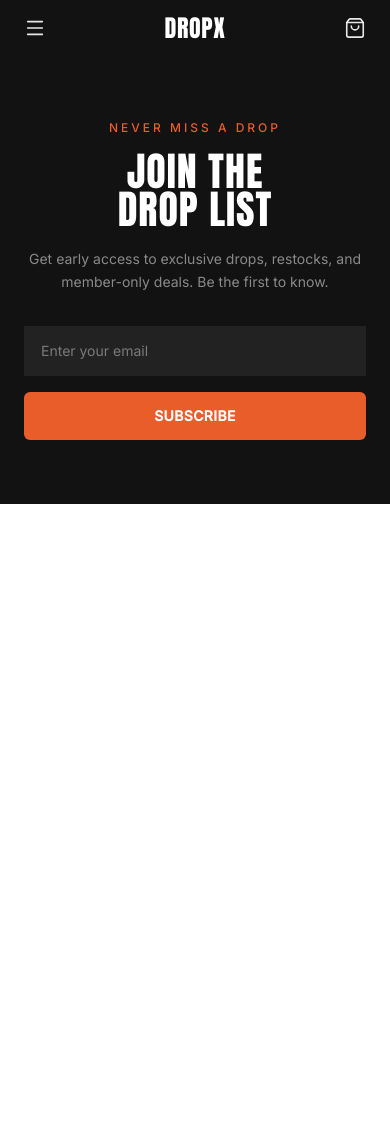
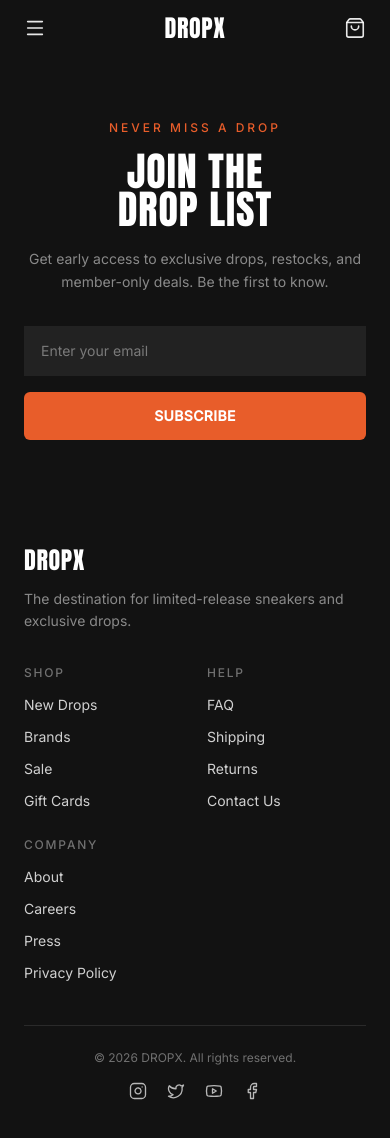
Before and after one commit to ep1cvoice/dropx-store, a Next.js app: page / in a window 390 px wide. Before the commit the page ends 844 px from the top, so only its background shows below. Built offline with nearby package versions, Linux system fonts and the light colour scheme.

Commit message:
footer on all devices ui

```diff
--- a/src/components/footer/Footer.tsx
+++ b/src/components/footer/Footer.tsx
@@ -8,9 +8,73 @@
 
 export default function Footer() {
   return (
-    <footer className="hidden bg-[#121212] text-white lg:block">
-      <div className="mx-auto max-w-7xl px-6 py-16 lg:px-10">
-        <div className="flex justify-between gap-16">
+    <footer className="bg-[#121212] text-white">
+      <div className="mx-auto max-w-7xl px-6 py-10 md:py-14 lg:px-10 lg:py-16">
+
+        {/* ── Mobile: logo + description + socials ── */}
+        <div className="lg:hidden">
+          <span
+            className={`${anton.className} block text-2xl uppercase tracking-wide md:text-[28px]`}
+          >
+            DROPX
+          </span>
+          <p
+            className={`${inter.className} mt-3 max-w-xs text-sm leading-relaxed text-white/50`}
+          >
+            {footerDescription}
+          </p>
+
+          {/* Columns: 3 columns on tablet, hidden on mobile */}
+          <div className="mt-10 hidden grid-cols-3 gap-8 md:grid">
+            {footerColumns.map((column) => (
+              <div key={column.title}>
+                <span
+                  className={`${inter.className} block text-xs font-medium uppercase tracking-[0.15em] text-white/40`}
+                >
+                  {column.title}
+                </span>
+                <ul className="mt-4 space-y-2.5">
+                  {column.links.map((link) => (
+                    <li key={link.label}>
+                      <span
+                        className={`${inter.className} text-sm text-white/80`}
+                      >
+                        {link.label}
+                      </span>
+                    </li>
+                  ))}
+                </ul>
+              </div>
+            ))}
+          </div>
+
+          {/* Mobile: compact 2-col link grid */}
+          <div className="mt-8 grid grid-cols-2 gap-x-6 gap-y-6 md:hidden">
+            {footerColumns.map((column) => (
+              <div key={column.title}>
+                <span
+                  className={`${inter.className} block text-xs font-medium uppercase tracking-[0.15em] text-white/40`}
+                >
+                  {column.title}
+                </span>
+                <ul className="mt-3 space-y-2">
+                  {column.links.map((link) => (
+                    <li key={link.label}>
+                      <span
+                        className={`${inter.className} text-sm text-white/80`}
+                      >
+                        {link.label}
+                      </span>
+                    </li>
+                  ))}
+                </ul>
+              </div>
+            ))}
+          </div>
+        </div>
+
+        {/* ── Desktop: original layout ── */}
+        <div className="hidden lg:flex lg:justify-between lg:gap-16">
           <div className="max-w-xs shrink-0">
             <span
               className={`${anton.className} block text-[32px] uppercase tracking-wide`}
@@ -48,14 +112,12 @@
           </div>
         </div>
 
-        <div className="mt-14 border-t border-white/10 pt-8">
-          <div className="flex items-center justify-between">
-            <span
-              className={`${inter.className} text-sm text-white/40`}
-            >
+        {/* ── Bottom bar: all breakpoints ── */}
+        <div className="mt-10 border-t border-white/10 pt-6 md:mt-12 lg:mt-14 lg:pt-8">
+          <div className="flex flex-col items-center gap-4 sm:flex-row sm:justify-between">
+            <span className={`${inter.className} text-xs text-white/40 md:text-sm`}>
               {footerCopyright}
             </span>
-
             <div className="flex items-center gap-5">
               {socialIcons.map(({ label, icon: Icon }) => (
                 <span key={label} aria-label={label} className="text-white/70">
@@ -65,6 +127,7 @@
             </div>
           </div>
         </div>
+
       </div>
     </footer>
   );
```
